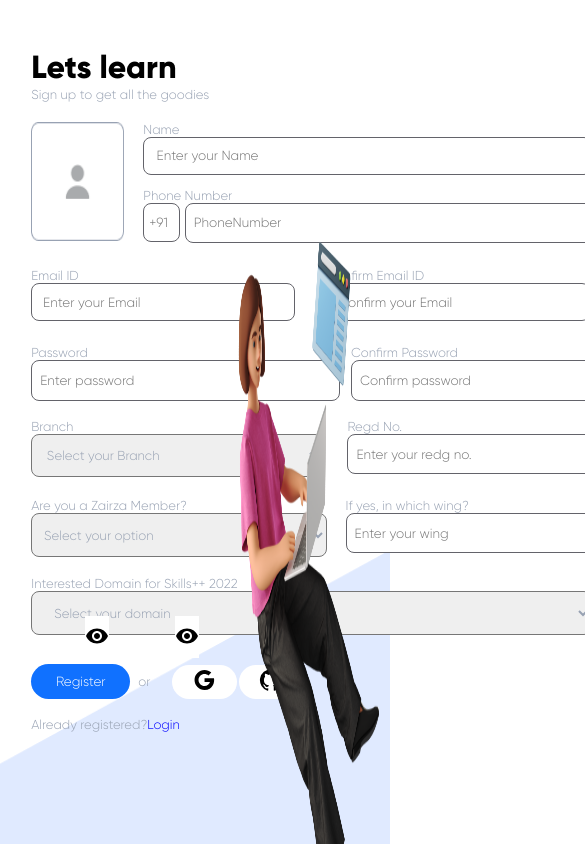
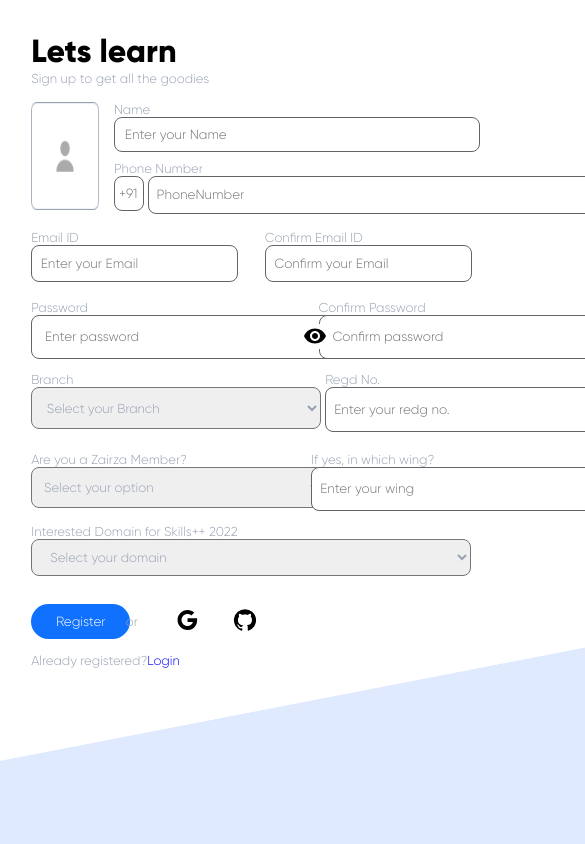
Before and after one commit to zairza-cetb/Skills-, a React (Create React App) app: page / in a window 390 px wide. Shown: the top 844 px of the page, 585 px wide, since content can reach past the window. Built offline with nearby package versions, Linux system fonts and the light colour scheme.

Commit message:
made responsive

```diff
--- a/src/components/registrationPage/reg.js
+++ b/src/components/registrationPage/reg.js
@@ -93,14 +93,14 @@ const Registration = () => {
                         <p>Password</p>
                         <div className="wrapfield">
                             <div><input type={showPassword?"text":"password"} className="enterPassword" placeholder="Enter password"/></div>
-                            <button className="showbtn b1" onClick={buttonHandler}>{showPassword?<VisibilityOffIcon/>:<VisibilityIcon/>}</button>
+                            <div className="shBtn"><button className="showbtn b1" onClick={buttonHandler}>{showPassword?<VisibilityOffIcon/>:<VisibilityIcon/>}</button></div>
                         </div>
                     </div>
                     <div className="password p2">
                         <p>Confirm Password</p>
                         <div className="wrapfield">
                             <div><input type={confirmPassword ? "text" : "password"} className="enterPassword" placeholder="Confirm password" /></div>
-                            <button className="showbtn b2" onClick={confirmButtonHandler}>{confirmPassword ? <VisibilityOffIcon /> : <VisibilityIcon />}</button>
+                            <div className="shBtn"><button className="showbtn b2" onClick={confirmButtonHandler}>{confirmPassword ? <VisibilityOffIcon /> : <VisibilityIcon />}</button></div>
                         </div>
                     </div>
                 </div>
@@ -116,6 +116,13 @@ const Registration = () => {
                             <option className="branches">Mechanical</option>
                             <option className="branches">Civil</option>
                             <option className="branches">Biotechnology</option>
+                            <option className="branches">Fashion Technology</option>
+                            <option className="branches">Textile</option>
+                            <option className="branches">B. Planning</option>
+                            <option className="branches">MCA</option>
+                            <option className="branches">Mathematics and Humanities</option>
+                            <option className="branches">Intergrated MSc. Chemistry</option>
+                            <option className="branches">Intergrated MSc. Physics</option>
                         </select>
                     </div>
                     <div className="student r1">
@@ -156,10 +163,10 @@ const Registration = () => {
                 </div>
                 <div className="layer8"><p>Already registered?<span>Login</span></p></div>
             </div>
-            <div className="pics">
+            {/* <div className="pics">
                 <img className="img2" src={img2} />
                 <img className="img3" src={img3} />
-            </div>
+            </div> */}
         </div>
     )
 }
--- a/src/components/registrationPage/reg.scss
+++ b/src/components/registrationPage/reg.scss
@@ -11,6 +11,8 @@
     padding: 0;
     margin:0;
     font-family: "GilroyL";
+    width: auto;
+
     // width: fit-content;
 }
 h1{
@@ -19,11 +21,11 @@ h1{
 .page{
     display: flex;
     flex-direction: row;
-    background-image: url("../registrationPage/images/Rectangle.png");
+    background-image: url("../registrationPage/images/GroupImg.png");
     height: 1100px;
     background-repeat: no-repeat;
     background-position: bottom;
-    background-size: 100% 50%;
+    background-size: 100% 100%;
 
 p,select{
     font-size: small;
@@ -43,7 +45,8 @@ input:focus{
     flex-direction: column;
     // width: 60%;
     padding-left: 8%;
-    padding-top: 12%;
+    padding-top: 8%;
+    padding-right: 20%;
     .layer1{
         display: flex;
         flex-direction: row;
@@ -75,12 +78,12 @@ input:focus{
             }
         }
         .name{
-            width: 151%;
-            height: 100%;
+            width: 154%;
+            height: 100.5%;
             padding: 2% 25% 2% 5%;
         }
         .phoneNumber{
-            width: 263%;
+            width: 267%;
             height: 116%;
             padding: 2% 25% 2% 5%;
         }
@@ -107,10 +110,10 @@ input:focus{
         display: flex;
         flex-direction: row;
         padding-top: 10%;
-        width: 143%;
+        width: 144%;
         height: auto;
         .e2{
-            padding-left: 15%;
+            padding-left: 15.5%;
             // position: relative;
         }
         .email{
@@ -120,23 +123,23 @@ input:focus{
         }
         .enterEmail{
             width: 90%;
-            height: 105%;
+            height: 116%;
             padding: 2% 25% 2% 5%;
         }
     }
     .layer3{
         display: flex;
         flex-direction: row;
-        padding-top: 10%;
+        padding-top: 11%;
         width: 165%;
         height: auto;
                 .p2{
-                    padding-left: 27%;
+                    padding-left: 27.5%;
                 }
         .enterPassword{
-            width: 187%;
-            height: 138%;
-            padding: 2% 0% 2% 5%;
+            width: 186.1%;
+            height: 150%;
+            padding: 2% 0% 2% 8%;
         }
         .password{
             display: flex;
@@ -144,34 +147,40 @@ input:focus{
             // width: 100%;
             .wrapfield{
                 display: flex;
-                flex-direction: row-reverse;
+                flex-direction: row;
                 flex-wrap: wrap;
+                .shBtn{
+                    position: relative;
+                    left: 70%;
+                    top: 40%;
+                }
                 .showbtn{
                     position: absolute;
-                    height: 5%;
+                    height: 104%;
                     background-color: white;
                     border: none;
+
                     // right: 60%
                 }
-                .b1{
-                    right: 72%;
-                    top: 73%;
+                // .b1{
+
+                //     top: 73%;
+                // }
+                // .b2{
+                //     // right: 90%;
+                //     top: 73%;
+                // }
                 }
-                .b2{
-                    right: 49%;
-                    top: 73%;
-                }
-            }
         }
     }
     .layer4,.layer5{
         display: flex;
         flex-direction: row;
-        padding-top: 10%;
+        padding-top: 12%;
         width: 165%;
         height: auto;
         .r1{
-            padding-left: 17.6%;
+            padding-left: 17.7%;
         }
         .w1{
             padding-left: 26.8%;
@@ -180,14 +189,14 @@ input:focus{
             display: flex;
             flex-direction: column;
             .branch{
-                width: 137.5%;
+                width: 136.5%;
                 height: 140%;
-                padding: 5.6% 0% 5.6% 5%;
+                padding: 5.4% 0% 5.4% 5%;
                 // background-color: white;
             }
             .regdNo{
-                width: 185%;
-                height: 134.2%;
+                width: 186%;
+                height: 154%;
                 padding: 2% 0% 2% 5%;
                 // background-color: white;
             }
@@ -196,36 +205,36 @@ input:focus{
             display: flex;
             flex-direction: column;
             .member{
-                width: 190%;
+                width: 188%;
                 height: 160%;
-                padding: 7.8% 0% 7.8% 5%;
+                padding: 7.3% 0% 7.3% 5%;
                 // background-color: white;
             }
             .wing{
-                width: 183.5%;
-                height: 134.5%;
+                width: 186%;
+                height: 154%;
                 padding: 2% 0% 2% 5%;
                 // background-color: white;
             }
         }
     }
     .layer5{
-        padding-top: 6%;
+        padding-top: 8%;
     }
     .layer6{
         display: flex;
         flex-direction: column;
         padding-top: 5.5%;
         .domain{
-            width: 156.2%;
+            width: 156.5%;
             height: 100%;
-            padding: 3.5% 0% 3.5% 5%;
+            padding: 3.2% 0% 3.2% 5%;
         }
     }
     .layer7{
         display: flex;
         align-items: center;
-        padding-top: 8%;
+        padding-top: 10%;
         .btn1{
             padding-right: 16%;
         }
@@ -276,3 +285,142 @@ input:focus{
     }
 }
 }
+
+
+@media screen and (min-width:320px) and (max-width:400px) {
+    .page{
+        width: 100%;
+        background-size: 100% 100%;
+        overflow-x: scroll;
+        background-attachment: scroll;
+        padding-right: 185%;
+    }
+}
+@media screen and (min-width:401px) and (max-width:500px) {
+    .page{
+        width: 100%;
+        background-size: 100% 100%;
+        overflow-x: scroll;
+        background-attachment: scroll;
+        padding-right: 165%;
+    }
+}
+@media screen and (min-width:501px) and (max-width:550px) {
+    .page{
+        width: 100%;
+        background-size: 100% 100%;
+        overflow-x: scroll;
+        background-attachment: scroll;
+        padding-right: 150%;
+    }
+}
+@media screen and (min-width:551px) and (max-width:600px) {
+    .page{
+        width: 100%;
+        background-size: 100% 100%;
+        overflow-x: scroll;
+        background-attachment: scroll;
+        padding-right: 115%;
+    }
+}
+@media screen and (min-width:601px) and (max-width:650px) {
+    .page{
+        width: 100%;
+        background-size: 100% 100%;
+        overflow-x: scroll;
+        background-attachment: scroll;
+        padding-right: 105%;
+    }
+}
+@media screen and (min-width:651px) and (max-width:700px) {
+    .page{
+        width: 100%;
+        background-size: 100% 100%;
+        overflow-x: scroll;
+        background-attachment: scroll;
+        padding-right: 92%;
+    }
+}
+@media screen and (min-width:701px) and (max-width:750px) {
+    .page{
+        width: 100%;
+        background-size: 100% 100%;
+        overflow-x: scroll;
+        background-attachment: scroll;
+        padding-right: 70%;
+        // background-position: bottom;
+    }
+}
+@media screen and (min-width:751px) and (max-width:800px) {
+    .page{
+        width: 100%;
+        height: 150%;
+        // line-height: 1140px;
+        background-size: 100% 100%;
+        overflow-x: scroll;
+        background-attachment: scroll;
+        padding-right: 60%;
+    }
+}
+@media screen and (min-width:801px) and (max-width:860px) {
+    .page{
+        width: 100%;
+        background-size: 100% 100%;
+        overflow-x: scroll;
+        background-attachment: scroll;
+        padding-right: 50%;
+    }
+}
+@media screen and (min-width:861px) and (max-width:920px) {
+    .page{
+        width: 100%;
+        background-size: 100% 100%;
+        overflow-x: scroll;
+        background-attachment: scroll;
+        padding-right: 40%;
+    }
+}
+@media screen and (min-width:921px) and (max-width:1000px) {
+    .page{
+        width: 100%;
+        background-size: 100% 100%;
+        overflow-x: scroll;
+        background-attachment: scroll;
+        padding-right: 32%;
+    }
+}
+@media screen and (min-width:1001px) and (max-width:1100px) {
+    .page{
+        width: 100%;
+        background-size: 100% 100%;
+        overflow-x: scroll;
+        background-attachment: scroll;
+        padding-right: 21.5%;
+    }
+}
+// @media screen and (min-width:1101px) and (max-width:1200px) {
+//     .page{
+//         width: 100%;
+//         background-size: 100% 100%;
+//         overflow-x: scroll;
+//         background-attachment: scroll;
+//         padding-right: 18%;
+//     }
+// }
+@media screen and (min-width:1101px) and (max-width:1200px) {
+    .page{
+        width: 100%;
+        background-size: 100% 100%;
+        overflow-x: scroll;
+        background-attachment: scroll;
+        padding-right: 11%;
+    }
+}
+@media screen and (min-width:1201px) and (max-width:1300px) {
+    .page{
+        width: 100%;
+        background-size: 100% 100%;
+        overflow-x: scroll;
+        padding-right: 5%;
+    }
+}
```
Also changed, not shown: src/components/registrationPage/images/GroupImg.png (added).
